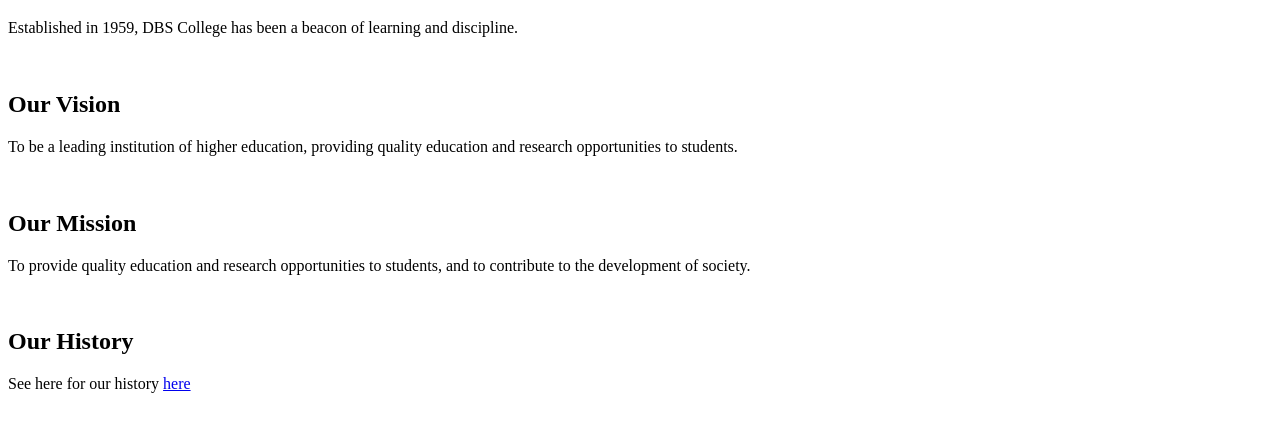
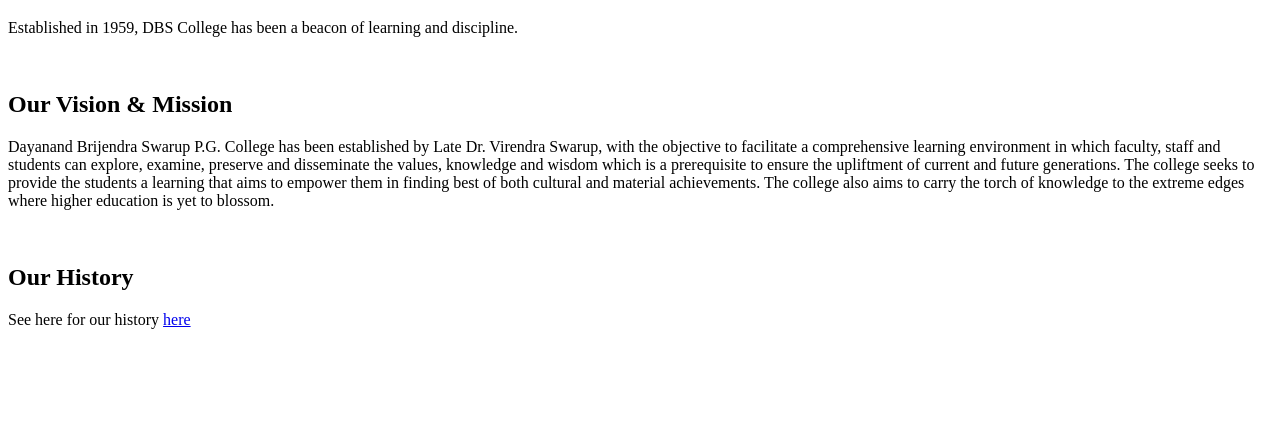
Before and after one commit to aashishrt7/hridyanshi-website, a plain HTML site: page about.html in a window 1280 px wide. Shown: the part 61-492 px from the top of the page. Drawn offline with Linux system fonts and the light colour scheme.

Commit message:
about changed

```diff
--- a/about.html
+++ b/about.html
@@ -5,11 +5,8 @@
 <h1>About the College</h1>
 <p>Established in 1959, DBS College has been a beacon of learning and discipline.</p>
 <p><br></p>
-<h2>Our Vision</h2>
-<p>To be a leading institution of higher education, providing quality education and research opportunities to students.</p>
-<p><br></p>
-<h2>Our Mission</h2>
-<p>To provide quality education and research opportunities to students, and to contribute to the development of society.</p>
+<h2>Our Vision & Mission</h2>
+<p>Dayanand Brijendra Swarup P.G. College has been established by Late Dr. Virendra Swarup, with the objective to facilitate a comprehensive learning environment in which faculty, staff and students can explore, examine, preserve and disseminate the values, knowledge and wisdom which is a prerequisite to ensure the upliftment of current and future generations. The college seeks to provide the students a learning that aims to empower them in finding best of both cultural and material achievements. The college also aims to carry the torch of knowledge to the extreme edges where higher education is yet to blossom.
 <p><br></p>
 <h2>Our History</h2>
 <p>See here for our history <a href="history.html">here</a></p>
```
